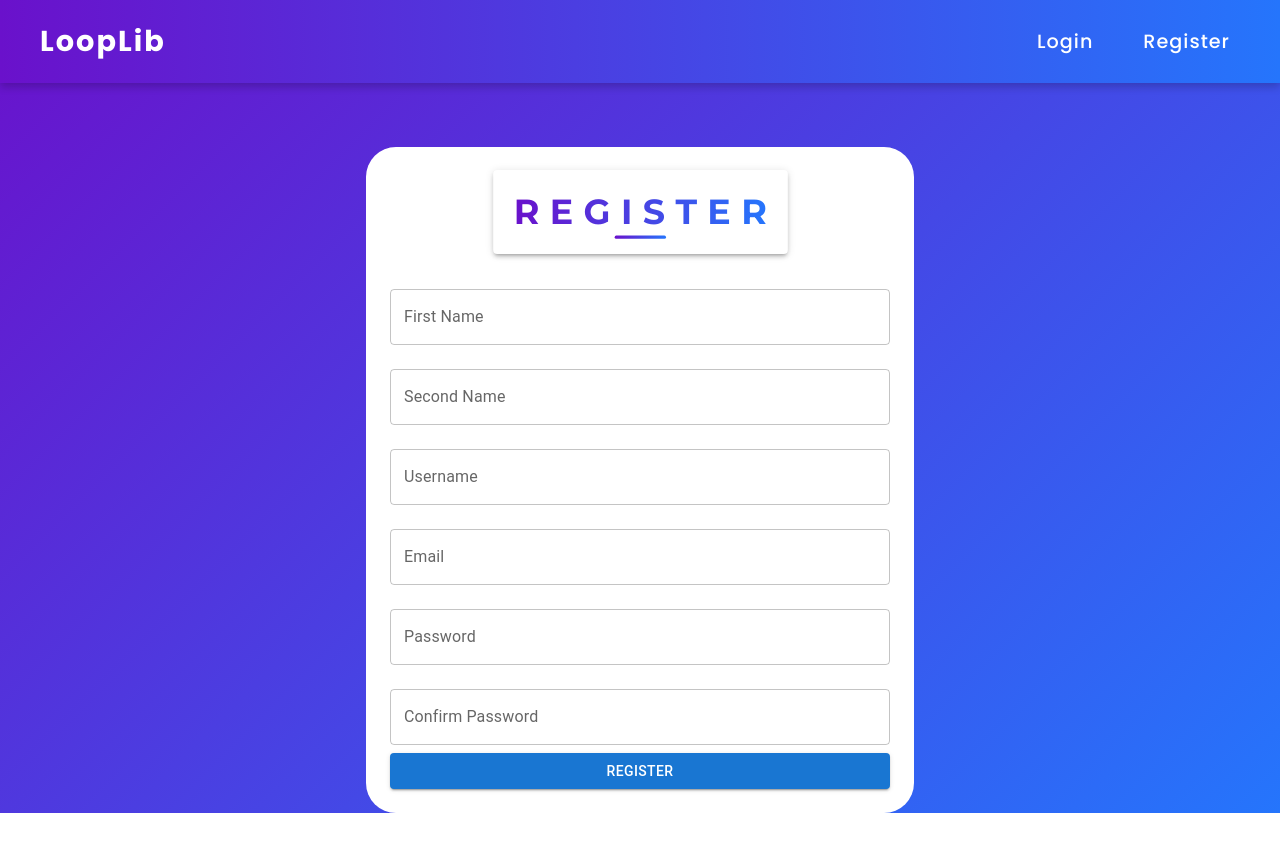
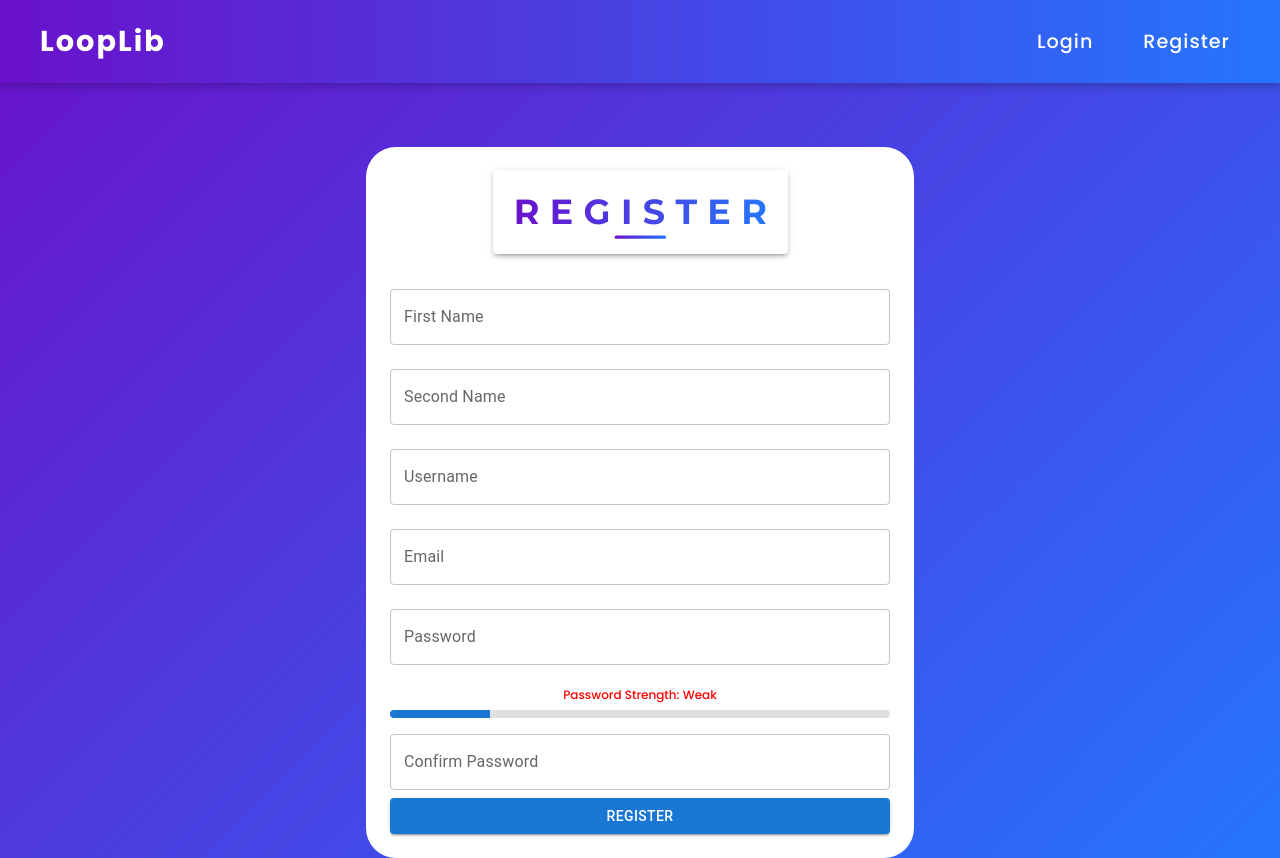
Before and after one commit to LoopLib/client, a React (Create React App) app: page /register in a window 1280 px wide. Before the commit the page ends 813 px from the top, so only its background shows below. Built offline with nearby package versions, Linux system fonts and the light colour scheme; no server answers.

Commit message:
Insert password strength bar using zxcvbn

```diff
--- a/package.json
+++ b/package.json
@@ -25,7 +25,8 @@
     "react-slick": "^0.30.3",
     "slick-carousel": "^1.8.1",
     "wavesurfer.js": "^7.8.9",
-    "web-vitals": "^2.1.4"
+    "web-vitals": "^2.1.4",
+    "zxcvbn": "^4.4.2"
   },
   "scripts": {
     "start": "react-scripts start",
--- a/src/authentication/register.js
+++ b/src/authentication/register.js
@@ -1,11 +1,20 @@
 import React, { useState } from "react";
-import { Box, Button, Typography, TextField, Alert, Paper } from "@mui/material";
+import {
+  Box,
+  Button,
+  Typography,
+  TextField,
+  Alert,
+  Paper,
+  LinearProgress,
+} from "@mui/material";
 import { createUserWithEmailAndPassword, updateProfile } from "firebase/auth";
 import { auth } from "../firebaseConfig";
-import { db } from "../firebaseConfig"; // Import Firestore instance
-import { doc, setDoc } from "firebase/firestore"; // Import Firestore methods
+import { db } from "../firebaseConfig";
+import { doc, setDoc } from "firebase/firestore";
 import { useNavigate } from "react-router-dom";
 import ErrorIcon from "@mui/icons-material/Error";
+import zxcvbn from "zxcvbn"; // Import password strength estimator
 import "./authentication.css";
 
 const Register = () => {
@@ -15,11 +24,36 @@ const Register = () => {
   const [email, setEmail] = useState("");
   const [password, setPassword] = useState("");
   const [confirmPassword, setConfirmPassword] = useState("");
-    const [errorMessage, setErrorMessage] = useState(""); // Error state
+  const [errorMessage, setErrorMessage] = useState("");
+  const [passwordScore, setPasswordScore] = useState(0);
   const navigate = useNavigate();
 
+  // Handler to update password and calculate strength
+  const handlePasswordChange = (e) => {
+    const pwd = e.target.value;
+    setPassword(pwd);
+    const result = zxcvbn(pwd);
+    setPasswordScore(result.score); // score is between 0 and 4
+  };
+
+  const getPasswordStrengthColor = () => {
+    switch (passwordScore) {
+      case 0:
+      case 1:
+        return "red";
+      case 2:
+        return "orange";
+      case 3:
+        return "yellow";
+      case 4:
+        return "green";
+      default:
+        return "gray";
+    }
+  };
+
   const handleRegister = async () => {
-        setErrorMessage(""); // Clear previous error messages
+    setErrorMessage("");
 
     // Check if the email is a valid email format
     const emailRegex = /^[^\s@]+@[^\s@]+\.[^\s@]+$/;
@@ -28,13 +62,11 @@ const Register = () => {
       return;
     }
 
-        // Basic validation
     if (!username || !email || !password) {
       setErrorMessage("All fields are required.");
       return;
     }
 
-        // Check if passwords match
     if (password !== confirmPassword) {
       setErrorMessage("Passwords do not match.");
       return;
@@ -47,30 +79,31 @@ const Register = () => {
 
     try {
       // Create user
-            const userCredential = await createUserWithEmailAndPassword(auth, email, password);
+      const userCredential = await createUserWithEmailAndPassword(
+        auth,
+        email,
+        password
+      );
       const user = userCredential.user;
 
       // Update profile with username
       await updateProfile(user, { displayName: username });
 
       // Add user details to Firestore
-            const userDocRef = doc(db, "users", user.uid); // Create a document reference
+      const userDocRef = doc(db, "users", user.uid);
       await setDoc(userDocRef, {
-                username: username,
-                name: name,
-                secondName: secondName,
-                email: email,
-                createdAt: new Date(), // Store creation timestamp
-                uid: user.uid // User's unique ID
+        username,
+        name,
+        secondName,
+        email,
+        createdAt: new Date(),
+        uid: user.uid,
       });
 
       console.log("Registration and Firestore write successful:", user);
-
-            navigate("/"); // Redirect to login page
+      navigate("/");
     } catch (error) {
       console.error("Registration error:", error.message);
-
-            // Handle specific Firebase errors
       switch (error.code) {
         case "auth/email-already-in-use":
           setErrorMessage("Email is already in use.");
@@ -88,7 +121,12 @@ const Register = () => {
   };
 
   return (
-        <Box className="login-container" display="flex" flexDirection="column" alignItems="center">
+    <Box
+      className="login-container"
+      display="flex"
+      flexDirection="column"
+      alignItems="center"
+    >
       <Paper
         elevation={3}
         className="title-box"
@@ -96,7 +134,7 @@ const Register = () => {
           padding: "20px",
           backgroundColor: "white",
           marginBottom: "20px",
-                   textAlign: "center"
+          textAlign: "center",
         }}
       >
         <Typography
@@ -149,8 +187,29 @@ const Register = () => {
         fullWidth
         margin="normal"
         value={password}
-                onChange={(e) => setPassword(e.target.value)}
+        onChange={handlePasswordChange}
       />
+      {/* Password Strength Bar */}
+      <Box mt={1} width="100%">
+        <Typography
+          variant="p"
+          fontSize={12}
+          style={{ color: getPasswordStrengthColor() }}
+        >
+          Password Strength:{" "}
+          {["Weak", "Weak", "Fair", "Good", "Strong"][passwordScore]}
+        </Typography>
+        <LinearProgress
+          variant="determinate"
+          value={(passwordScore + 1) * 20} // Convert score (0-4) to percentage
+          style={{
+            height: "8px",
+            borderRadius: "4px",
+            backgroundColor: "#e0e0e0",
+            marginTop: "4px",
+          }}
+        />
+      </Box>
       <TextField
         label="Confirm Password"
         type="password"
@@ -160,7 +219,6 @@ const Register = () => {
         value={confirmPassword}
         onChange={(e) => setConfirmPassword(e.target.value)}
       />
-
 
       <Button
         variant="contained"
@@ -173,7 +231,12 @@ const Register = () => {
       </Button>
 
       {errorMessage && (
-                <Alert severity="error" className="login-error" icon={<ErrorIcon />} variant="filled">
+        <Alert
+          severity="error"
+          className="login-error"
+          icon={<ErrorIcon />}
+          variant="filled"
+        >
           {errorMessage}
         </Alert>
       )}
```
Also changed, not shown: 1 other file (tests, documents, lock files or other folders). Lines whose indentation alone changed are shown as unchanged.
